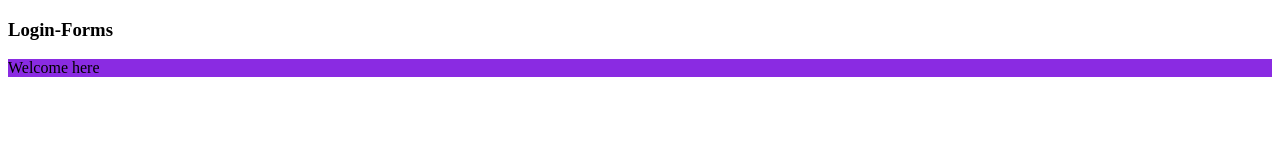
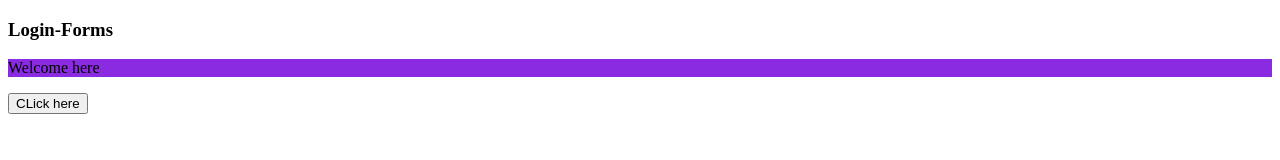
Before and after one commit to BatmanXspidey/LocalRepo, a plain HTML site: page index.html in a window 1280 px wide. Drawn offline with Linux system fonts and the light colour scheme.

Commit message:
add a button

```diff
--- a/index.html
+++ b/index.html
@@ -9,5 +9,6 @@
 <body>
     <h3>Login-Forms</h3>
     <p>Welcome here </p>
+    <button>CLick here</button>
 </body>
 </html>
```
